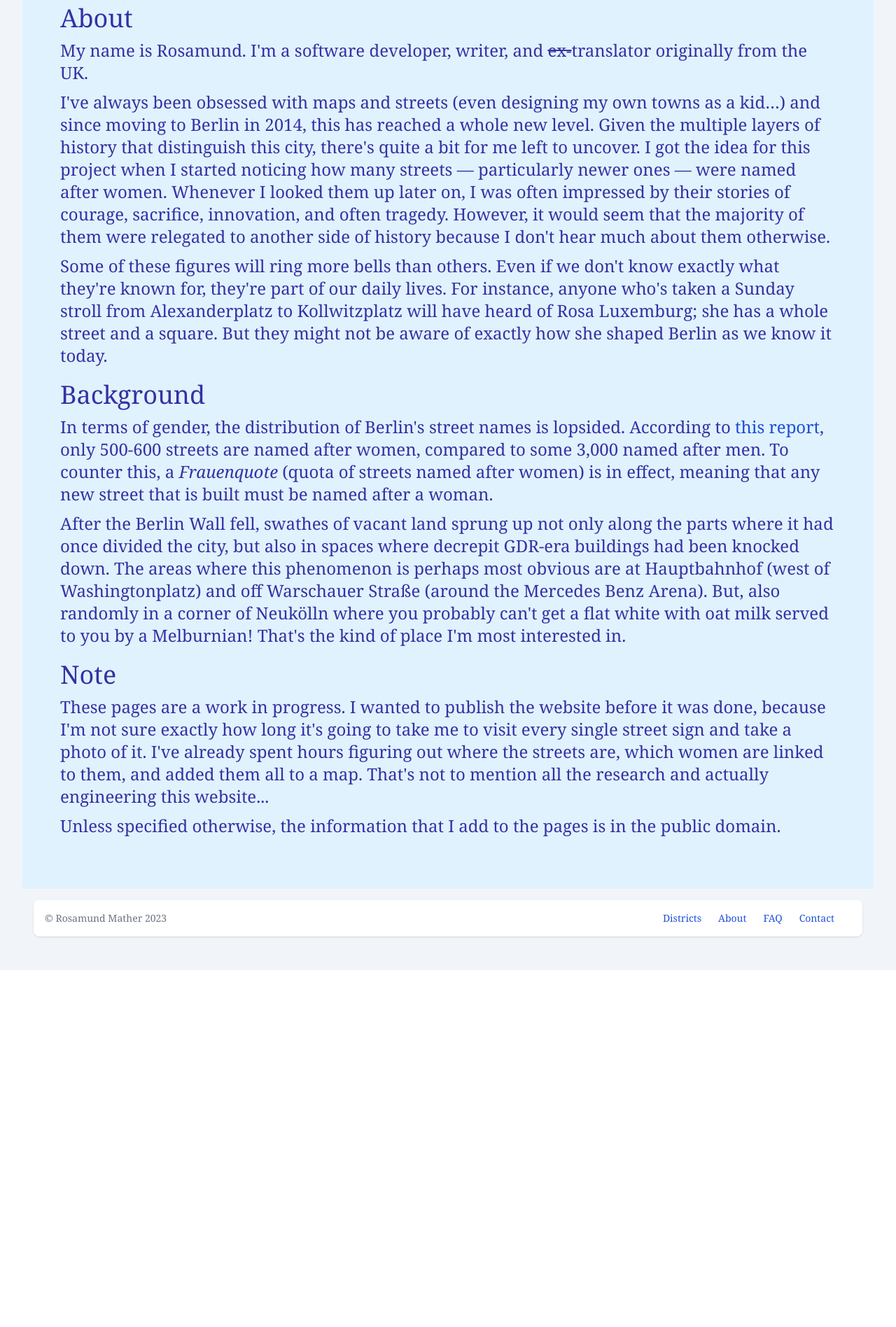
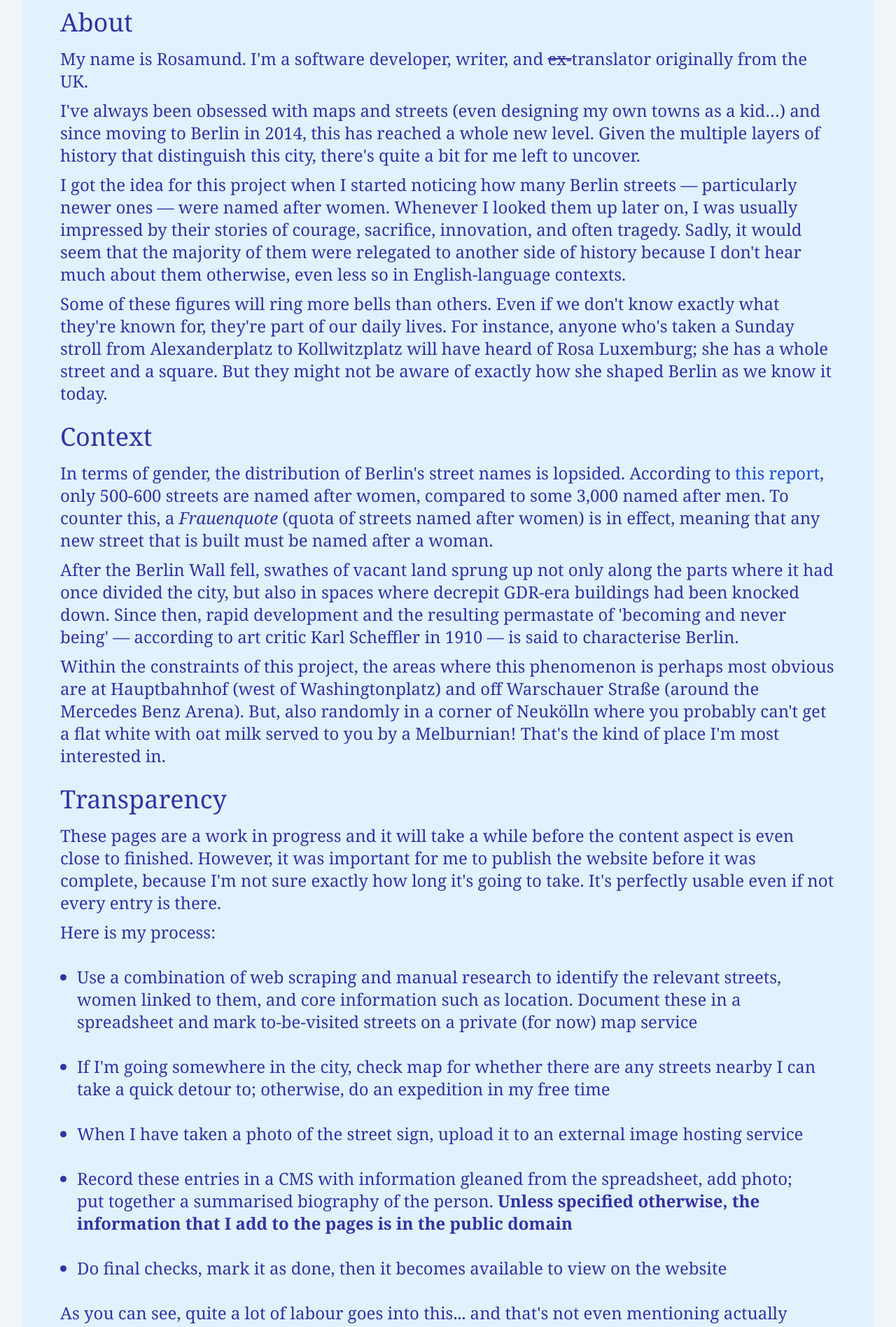
Before and after one commit to rosamundm/womens-history-of-berlin--frontend, a React (Create React App) app: page /about in a window 1280 px wide. Shown: the part 100-1996 px from the top of the page at 70% size. Before the commit the page ends 1486 px from the top, so only its background shows below. Built offline with nearby package versions, Linux system fonts and the light colour scheme.

Commit message:
Rewrite about page, style paragraphs

```diff
--- a/src/components/staticPages/About.js
+++ b/src/components/staticPages/About.js
@@ -11,7 +11,7 @@ export default function AboutPage() {
               <div className="eponym-basic-info" class="p-5 text-2xl bg-sky-100">
 
                 <div class="p-5 px-2.5">
-                    <div class="text-4xl py-2.5">
+                    <div class="text-4xl py-4">
                         About
                     </div>
                     <p class="pb-2.5">
@@ -20,11 +20,14 @@ export default function AboutPage() {
                     <p class="pb-2.5">
                         I've always been obsessed with maps and streets (even designing my own towns as a kid…) and
                         since moving to Berlin in 2014, this has reached a whole new level. Given the multiple layers
-                        of history that distinguish this city, there's quite a bit for me left to uncover. I got the
-                        idea for this project when I started noticing how many streets — particularly newer ones — were
-                        named after women. Whenever I looked them up later on, I was often impressed by their stories of
-                        courage, sacrifice, innovation, and often tragedy. However, it would seem that the majority of them
-                        were relegated to another side of history because I don't hear much about them otherwise.
+                        of history that distinguish this city, there's quite a bit for me left to uncover.
+                    </p>
+                    <p class="pb-2.5">
+                        I got the idea for this project when I started noticing how many Berlin streets — particularly newer
+                        ones — were named after women. Whenever I looked them up later on, I was usually impressed by their
+                        stories of courage, sacrifice, innovation, and often tragedy. Sadly, it would seem that the majority
+                        of them were relegated to another side of history because I don't hear much about them otherwise, even
+                        less so in English-language contexts.
                     </p>
                     <p class="pb-2.5">
                         Some of these figures will ring more bells than others. Even if we don't know exactly what they're
@@ -32,8 +35,8 @@ export default function AboutPage() {
                         to Kollwitzplatz will have heard of Rosa Luxemburg; she has a whole street and a square.
                         But they might not be aware of exactly how she shaped Berlin as we know it today.
                     </p>
-                    <div class="text-4xl py-2.5">
-                        Background
+                    <div class="text-4xl py-4">
+                        Context
                     </div>
                     <p class="pb-2.5">
                         In terms of gender, the distribution of Berlin's street names is lopsided. According to <a href="https://web.archive.org/web/20210723104659/https://www.rbb24.de/panorama/beitrag/2020/10/gendergerechte-stadtplanung-gender-mainstreaming-berlin.html">this report</a>,
@@ -42,21 +45,47 @@ export default function AboutPage() {
                     </p>
                     <p class="pb-2.5">
                         After the Berlin Wall fell, swathes of vacant land sprung up not only along the parts where it had once divided the city,
-                        but also in spaces where decrepit GDR-era buildings had been knocked down. The areas where this phenomenon is perhaps most
-                        obvious are at Hauptbahnhof (west of Washingtonplatz) and off Warschauer Straße (around the Mercedes Benz Arena). But, also
-                        randomly in a corner of Neukölln where you probably can't get a flat white with oat milk served to you by a Melburnian! That's
-                        the kind of place I'm most interested in.
+                        but also in spaces where decrepit GDR-era buildings had been knocked down. Since then, rapid development and the resulting
+                        permastate of 'becoming and never being' — according to art critic Karl Scheffler in 1910 — is said to characterise Berlin.
                     </p>
-                    <div class="text-4xl py-2.5	">
-                        Note
+                    <p class="pb-2.5">
+                        Within the constraints of this project, the areas where this phenomenon is perhaps most obvious are at Hauptbahnhof (west
+                        of Washingtonplatz) and off Warschauer Straße (around the Mercedes Benz Arena). But, also randomly in a corner of Neukölln
+                        where you probably can't get a flat white with oat milk served to you by a Melburnian! That's the kind of place I'm most interested in.
+                    </p>
+                    <div class="text-4xl py-4">
+                        Transparency
                     </div>
                     <p class="pb-2.5">
-                        These pages are a work in progress. I wanted to publish the website before it was done, because I'm not sure exactly how long it's
-                        going to take me to visit every single street sign and take a photo of it. I've already spent hours figuring out where the streets are,
-                        which women are linked to them, and added them all to a map. That's not to mention all the research and actually engineering this website...
+                        These pages are a work in progress and it will take a while before the content aspect is even close to finished. However, it was important for me
+                        to publish the website before it was complete, because I'm not sure exactly how long it's going to take. It's perfectly usable even if not every entry is there.
                     </p>
+                    <p>
+                        Here is my process:
+                    </p>
+                    <ul class="px-6 py-4 list-disc">
+                        <li class="py-4">
+                            Use a combination of web scraping and manual research to identify the relevant streets, women linked to them, and core information such as location.
+                            Document these in a spreadsheet and mark to-be-visited streets on a private (for now) map service
+                        </li>
+                        <li class="py-4">
+                            If I'm going somewhere in the city, check map for whether there are any streets nearby I can take a quick detour to; otherwise, do an expedition in my free time
+                        </li>
+                        <li  class="py-4">
+                            When I have taken a photo of the street sign, upload it to an external image hosting service
+                        </li>
+                        <li class="py-4">
+                            Record these entries in a CMS with information gleaned from the spreadsheet, add photo; put together a
+                            summarised biography of the person. <b>Unless specified otherwise, the information that I add to the pages is in the public domain</b>
+                        </li>
+                        <li class="py-4">
+                            Do final checks, mark it as done, then it becomes available to view on the website
+                        </li>
+                    </ul>
+
                     <p class="pb-2.5">
-                        Unless specified otherwise, the information that I add to the pages is in the public domain.
+                       As you can see, quite a lot of labour goes into this... and that's not even mentioning actually engineering the website itself. So, if you appreciate my
+                       work and would like to show a token of appreciation, you're welcome to <a href="https://ko-fi.com/rosamund">buy me a coffee</a>.
                     </p>
 
                 </div>
--- a/src/components/staticPages/Contact.js
+++ b/src/components/staticPages/Contact.js
@@ -11,7 +11,7 @@ export default function ContactPage() {
               <div className="eponym-basic-info" class="p-5 text-2xl bg-sky-100">
 
                 <div class="p-5 px-2.5">
-                    <div class="text-4xl py-2.5">
+                    <div class="text-4xl py-4">
                         Angaben gemäß §5 TMG
                     </div>
                     <p class="pb-2.5">
@@ -21,7 +21,7 @@ export default function ContactPage() {
                         <br></br>
                         <b>E-Mail:</b> rosamund at posteo dot de
                     </p>
-                    <div class="text-4xl py-2.5">
+                    <div class="text-4xl py-4">
                         Haftungsausschluss
                     </div>
                     <p class="pb-2.5">
@@ -36,7 +36,7 @@ export default function ContactPage() {
                         Rechtsverletzung möglich. Bei Bekanntwerden von entsprechenden Rechtsverletzungen werden wir diese
                         Inhalte umgehend entfernen.
                     </p>
-                    <div class="text-4xl py-2.5">
+                    <div class="text-4xl py-4">
                         Haftung für Links
                     </div>
                     <p class="pb-2.5">
@@ -48,7 +48,7 @@ export default function ContactPage() {
                         jedoch ohne konkrete Anhaltspunkte einer Rechtsverletzung nicht zumutbar. Bei Bekanntwerden von Rechtsverletzungen
                         werden wir derartige Links umgehend entfernen.
                     </p>
-                    <div class="text-4xl py-2.5">
+                    <div class="text-4xl py-4">
                         Urheberrecht
                     </div>
                     <p class="pb-2.5">
--- a/src/components/staticPages/FAQ.js
+++ b/src/components/staticPages/FAQ.js
@@ -12,7 +12,7 @@ export default function FaqPage() {
 
                 <div class="p-5 px-2.5">
 
-                    <div class="text-4xl py-2.5">
+                    <div class="text-4xl py-4">
                         There's a famous Berlin street named after a princess that I can't find on
                         here, for some reason. Why?
                     </div>
@@ -34,14 +34,14 @@ export default function FaqPage() {
                         For the people I do profile, hopefully it goes without saying that I don't necessarily agree with every single thing they stood for.
                         Don't @ me about deliberately leaving out people I'm not particularly interested in researching. My website, my rules 🤠
                     </p>
-                    <div class="text-4xl py-2.5">
+                    <div class="text-4xl py-4">
                         I see a street missing. Shall I point this out to you?
                     </div>
                     <p class="pb-2.5">
                         It might already be on my to-do list, but: yes, feel free! If you can provide some interesting sources about the person's
                         story, even better.
                     </p>
-                    <div class="text-4xl py-2.5">
+                    <div class="text-4xl py-4">
                         Why are you using the names of countries that didn't exist at that point, or that no longer exist?
                     </div>
                     <p class="pb-2.5">
@@ -64,7 +64,7 @@ export default function FaqPage() {
                         The concept of a nation can be a complex one, but if you're that interested in the history of a city where a certain figure died or was
                         born, the internet is your oyster.
                     </p>
-                    <div class="text-4xl py-2.5">
+                    <div class="text-4xl py-4">
                         This is sexist!
                     </div>
                     <p class="pb-2.5">
```
Also changed, not shown: 11 other files (tests, documents, lock files or other folders).
